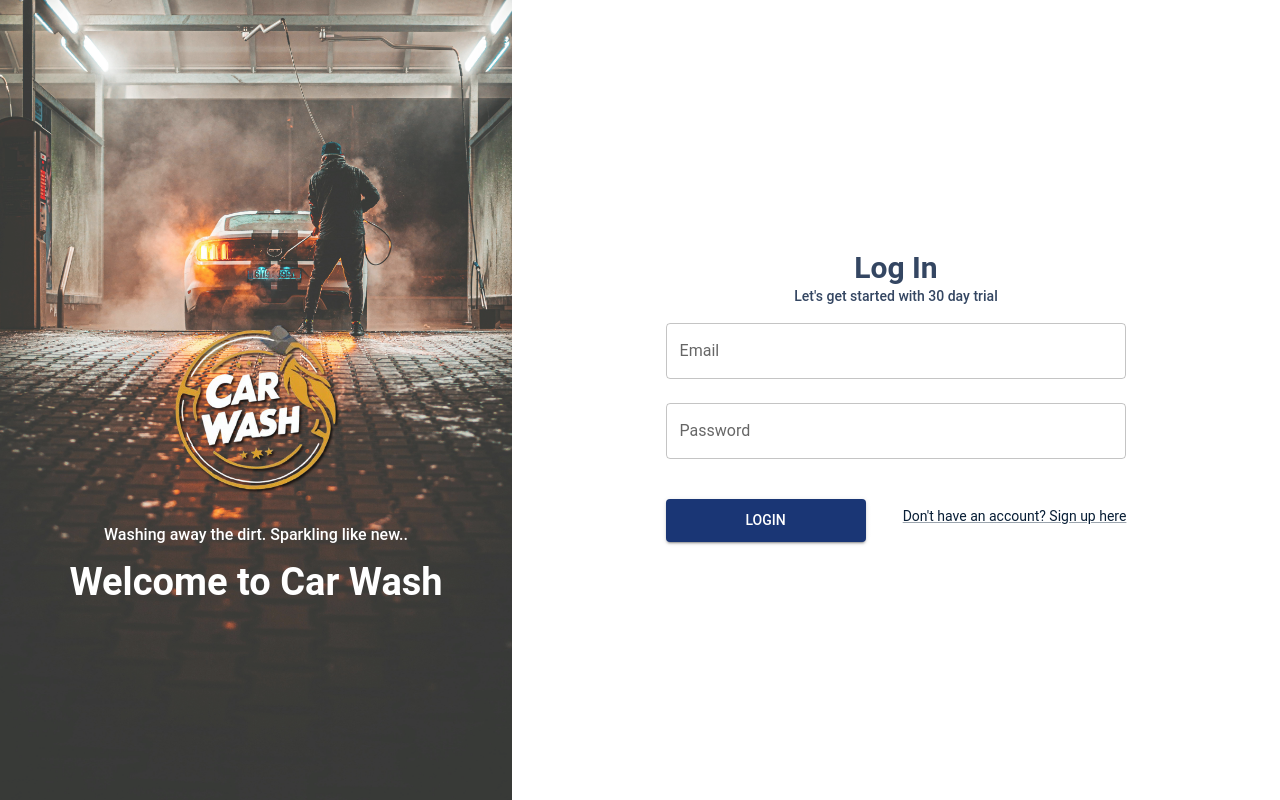
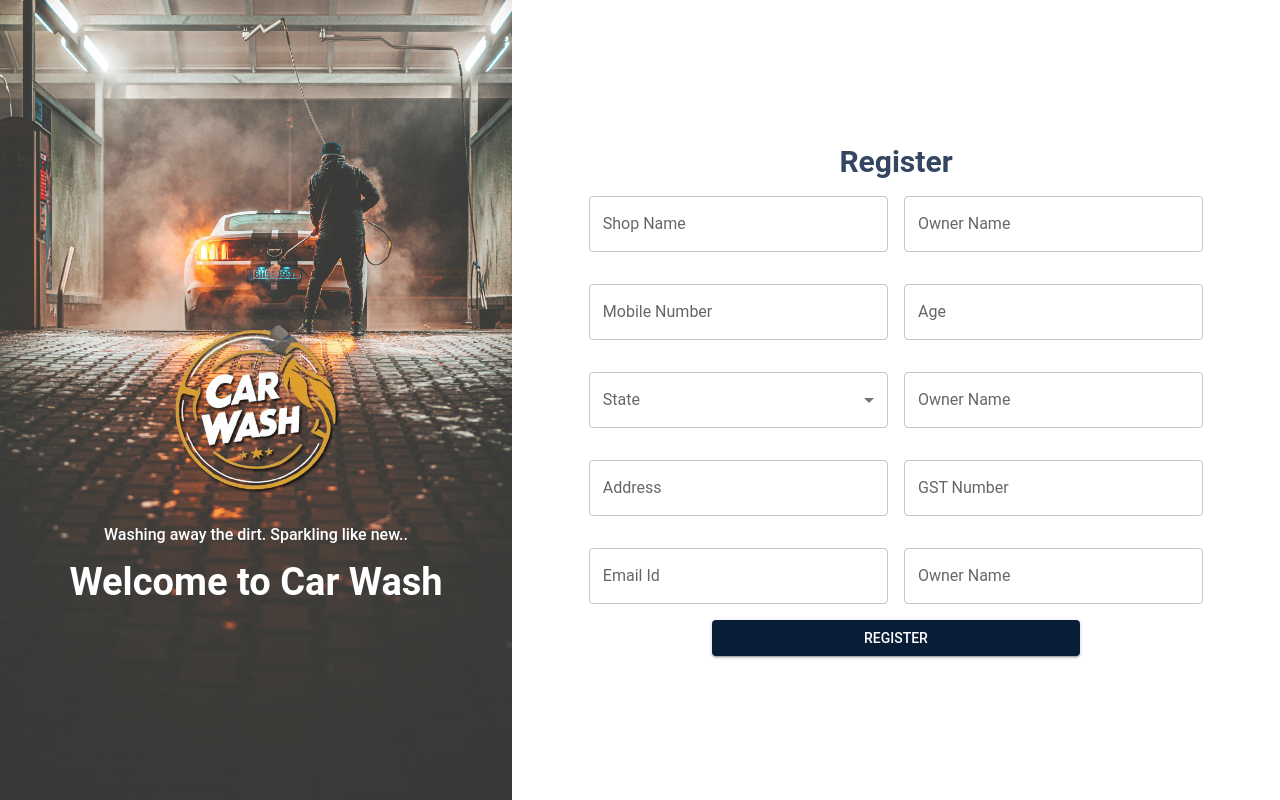
Before and after one commit to parabsunita/carwashcenter, a React (Create React App) app: page /register in a window 1280 px wide. Before the commit this address led to /login. Built offline with nearby package versions, Linux system fonts and the light colour scheme; a small style sheet from the web is missing.

Commit message:
Register Page Ui Done

```diff
--- a/src/App.js
+++ b/src/App.js
@@ -18,6 +18,7 @@ import PlanDetails from "./pages/PlanDetails";
 import AuthenticatedRoute from "./components/AuthenticatedRoute";
 import AuthLayout from "./components/AuthLayout";
 import DashboardLayout from "./components/DashboardLayout";
+import Register from "./pages/Register";
 
 function App() {
   return (
@@ -29,6 +30,7 @@ function App() {
           <Route element={<AuthLayout />}>
             <Route path="/login" element={<LoginPage />} />
             <Route path="/signup" element={<SignupPage />} />
+            <Route path="/register" element={<Register/>}/>
           </Route>
 
           {/* Dashboard Routes */}
--- /dev/null
+++ b/src/pages/Register.js
@@ -0,0 +1,254 @@
+import React from "react";
+import { useNavigate } from "react-router-dom";
+import {
+  TextField,
+  Button,
+  Box,
+  Grid,
+  Select,
+  MenuItem,
+  FormControl,
+  FormHelperText,
+  InputLabel,
+} from "@mui/material";
+import { Formik, Form, Field } from "formik";
+import * as Yup from "yup";
+import { carwash_bg, logo } from "../assets/images/image";
+import { useTheme } from "@mui/material/styles";
+
+const Register = () => {
+  const theme = useTheme();
+  const navigate = useNavigate();
+
+  const handleSubmit = (values) => {
+    localStorage.setItem("authToken", "dummyToken");
+    navigate("/dashboard");
+  };
+
+  const states = [
+    "Andhra Pradesh",
+    "Arunachal Pradesh",
+    "Assam",
+    "Bihar",
+    "Chhattisgarh",
+    "Goa",
+    "Gujarat",
+    "Haryana",
+    "Himachal Pradesh",
+    "Jharkhand",
+    "Karnataka",
+    "Kerala",
+    "Madhya Pradesh",
+    "Maharashtra",
+    "Manipur",
+    "Meghalaya",
+    "Mizoram",
+    "Nagaland",
+    "Odisha",
+    "Punjab",
+    "Rajasthan",
+    "Sikkim",
+    "Tamil Nadu",
+    "Telangana",
+    "Tripura",
+    "Uttar Pradesh",
+    "Uttarakhand",
+    "West Bengal",
+  ];
+
+  const validationSchema = Yup.object({
+    email: Yup.string().email("Invalid email address").required("Required"),
+    password: Yup.string().required("Required"),
+  });
+
+  return (
+    <section className="singin_sec_new">
+      <div className="singin_sec_new_left">
+        <div className="post-banner post-banner2">
+          <h2>Welcome to Car Wash</h2>
+          <p>Washing away the dirt. Sparkling like new..</p>
+          <img src={logo} alt="" className="brand_logo_signup" />
+        </div>
+        <img src={carwash_bg} alt="" className="background_image" />
+      </div>
+
+      <div className="right-wrapper regiter">
+        <div className="logo">
+          <div className="sign_head">
+            <h1>Register</h1>
+          </div>
+
+          <Formik
+            initialValues={{ email: '', password: '' }}
+            validationSchema={validationSchema}
+            onSubmit={handleSubmit}
+          >
+            {({ touched, errors }) => (
+              <Form>
+                <Grid container spacing={2}>
+                  <Grid item xs={12} sm={6}>
+                    <Box mb={0} sx={{ mt: 2 }}>
+                      <Field
+                        name="shop_name"
+                        as={TextField}
+                        label="Shop Name"
+                        variant="outlined"
+                        fullWidth
+                        error={touched.shop_name && !!errors.shop_name}
+                        helperText={touched.shop_name && errors.shop_name}
+                      />
+                    </Box>
+                  </Grid>
+                  <Grid item xs={12} sm={6}>
+                    <Box mb={0} sx={{ mt: 2 }}>
+                      <Field
+                        name="owner"
+                        as={TextField}
+                        label="Owner Name"
+                        variant="outlined"
+                        fullWidth
+                        error={touched.owner && !!errors.owner}
+                        helperText={touched.owner && errors.owner}
+                      />
+                    </Box>
+                  </Grid>
+                  <Grid item xs={12} sm={6}>
+                    <Box mb={0} sx={{ mt: 2 }}>
+                      <Field
+                        name="number"
+                        as={TextField}
+                        label="Mobile Number"
+                        variant="outlined"
+                        fullWidth
+                        error={touched.Number && !!errors.Number}
+                        helperText={touched.Number && errors.Number}
+                      />
+                    </Box>
+                  </Grid>
+                  <Grid item xs={12} sm={6}>
+                    <Box mb={0} sx={{ mt: 2 }}>
+                      <Field
+                        name="Age"
+                        as={TextField}
+                        label="Age"
+                        variant="outlined"
+                        fullWidth
+                        error={touched.owner && !!errors.owner}
+                        helperText={touched.owner && errors.owner}
+                      />
+                    </Box>
+                  </Grid>
+                  <Grid item xs={12} sm={6}>
+                    <Box mb={0} sx={{ mt: 2 }}>
+                      <FormControl fullWidth variant="outlined">
+                        <InputLabel id="state-label">State</InputLabel>
+                        <Field
+                          as={Select}
+                          name="state"
+                          labelId="state-label"
+                          id="state-select"
+                          label="State"
+                          fullWidth
+                          error={touched.state && !!errors.state}
+                          helperText={touched.state && errors.state}
+                        >
+                          <MenuItem value="" disabled>Select State</MenuItem>
+                          {states.map((state) => (
+                            <MenuItem key={state} value={state}>
+                              {state}
+                            </MenuItem>
+                          ))}
+                        </Field>
+                        {touched.state && errors.state ? (
+                          <FormHelperText error>{errors.state}</FormHelperText>
+                        ) : null}
+                      </FormControl>
+                    </Box>
+                  </Grid>
+                  <Grid item xs={12} sm={6}>
+                    <Box mb={0} sx={{ mt: 2 }}>
+                      <Field
+                        name="owner"
+                        as={TextField}
+                        label="Owner Name"
+                        variant="outlined"
+                        fullWidth
+                        error={touched.owner && !!errors.owner}
+                        helperText={touched.owner && errors.owner}
+                      />
+                    </Box>
+                  </Grid>
+                  <Grid item xs={12} sm={6}>
+                    <Box mb={0} sx={{ mt: 2 }}>
+                      <Field
+                        name="Address"
+                        as={TextField}
+                        label="Address"
+                        variant="outlined"
+                        fullWidth
+                        error={touched.Address && !!errors.Address}
+                        helperText={touched.Address && errors.Address}
+                      />
+                    </Box>
+                  </Grid>
+                  <Grid item xs={12} sm={6}>
+                    <Box mb={0} sx={{ mt: 2 }}>
+                      <Field
+                        name="gst_number"
+                        as={TextField}
+                        label="GST Number"
+                        variant="outlined"
+                        fullWidth
+                        error={touched.owner && !!errors.owner}
+                        helperText={touched.owner && errors.owner}
+                      />
+                    </Box>
+                  </Grid>
+                  <Grid item xs={12} sm={6}>
+                    <Box mb={0} sx={{ mt: 2 }}>
+                      <Field
+                        name="Email"
+                        as={TextField}
+                        label="Email Id"
+                        variant="outlined"
+                        fullWidth
+                        error={touched.owner && !!errors.owner}
+                        helperText={touched.owner && errors.owner}
+                      />
+                    </Box>
+                  </Grid>
+                  <Grid item xs={12} sm={6}>
+                    <Box mb={0} sx={{ mt: 2 }}>
+                      <Field
+                        name="owner"
+                        as={TextField}
+                        label="Owner Name"
+                        variant="outlined"
+                        fullWidth
+                        error={touched.owner && !!errors.owner}
+                        helperText={touched.owner && errors.owner}
+                      />
+                    </Box>
+                  </Grid>
+                </Grid>
+                <Box display="flex" justifyContent="center" mt={2} width="100%">
+                  <Button
+                    type="submit"
+                    variant="contained"
+                    color="primary"
+                    sx={{ width: '60%' }} // Adjust width to 60%
+                  >
+                    Register
+                  </Button>
+                </Box>
+
+              </Form>
+            )}
+          </Formik>
+        </div>
+      </div>
+    </section>
+  );
+};
+
+export default Register;
--- a/src/pages/SignupPage.css
+++ b/src/pages/SignupPage.css
@@ -120,3 +120,6 @@
     font-weight: 600;
     text-decoration: underline;
   }
+  .regiter{
+    width: 80%;
+  }
```
